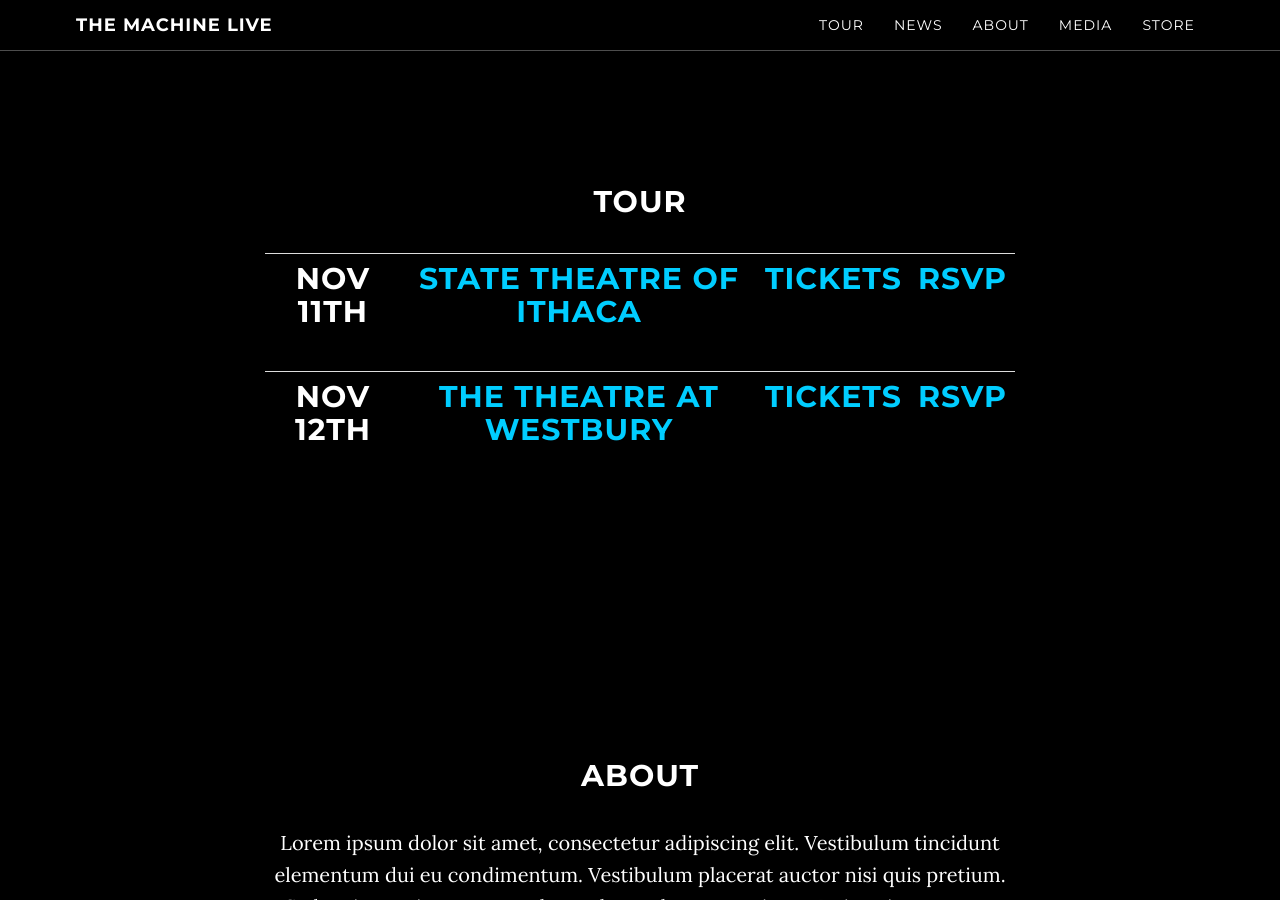
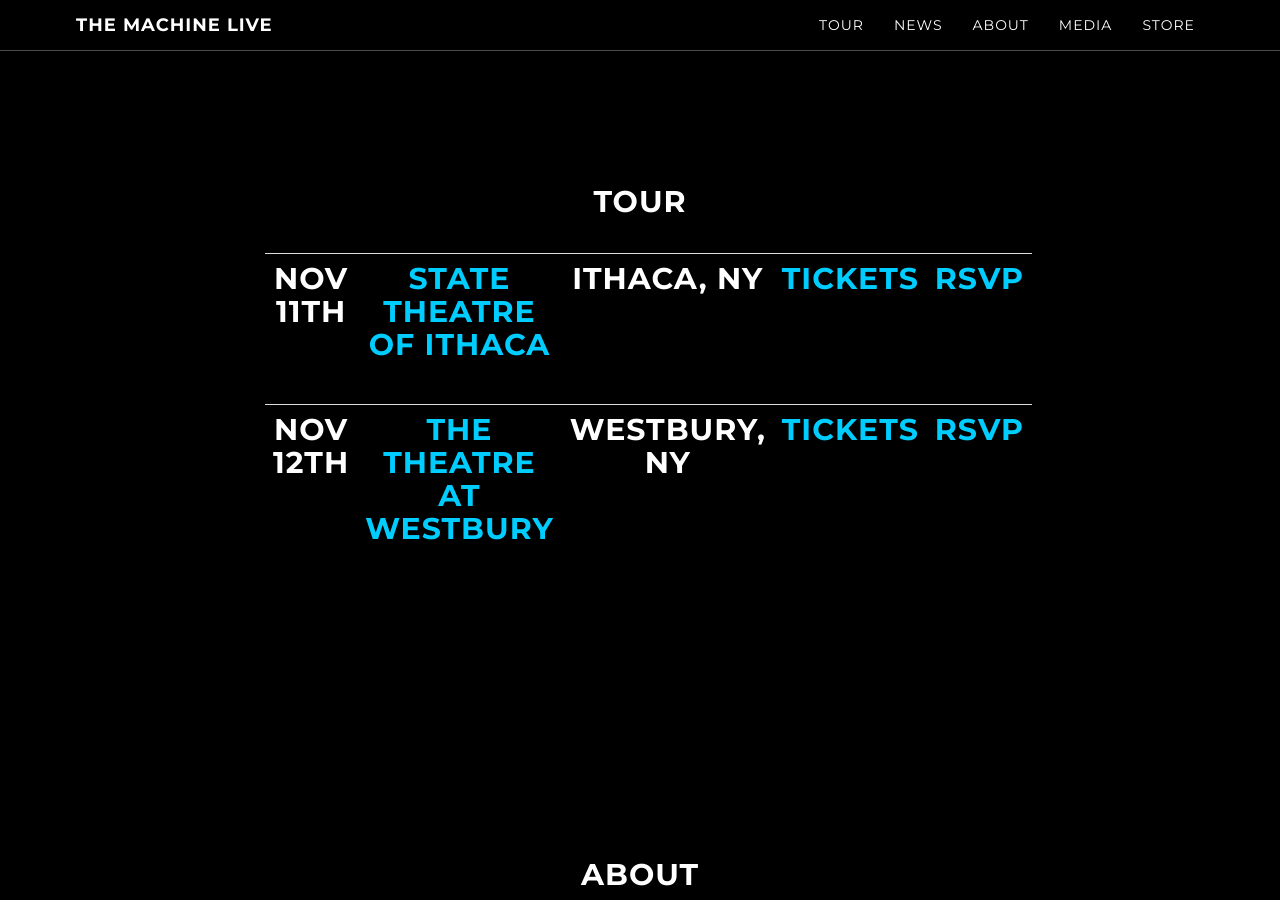
Before and after one commit to machineweb/machineweb.github.io, a Jekyll site: the page built from index.html, in a window 1280 px wide and 900 px high, scrolled down 965 px. Built offline with Jekyll 4.4.1, drawn with Linux system fonts in a browser that asks for light colours; comment, search, counter and statistics services are not loaded.

Commit message:
tour table update

```diff
--- a/404.html
+++ b/404.html
@@ -1,4 +1,4 @@
 ---
 layout: error
-title: 404 - File Not Found
+title: 404 - Page Not Found
 ---
--- a/_data/tour.yml
+++ b/_data/tour.yml
@@ -1,11 +1,13 @@
   - date: "Nov 11th"
     venue: "State Theatre of Ithaca"
     venue-url: "http://statetheatreofithaca.frontgatetickets.com/event/5xtyh33sed49ty4q?__utma=261287375.363302258.1467396788.1467396788.1467396788.1&__utmb=261287375.2.10.1467396788&__utmc=261287375&__utmx=-&__utmz=261287375.1467396788.1.1.utmcsr=google|utmccn=(organic)|utmcmd=organic|utmctr=(not%20provided)&__utmv=-&__utmk=129955855"
+    location: "Ithaca, NY"
     tickets-url: "https://statetheatreofithaca.frontgatetickets.com/event/5xtyh33sed49ty4q?__utma=261287375.363302258.1467396788.1467396788.1467396788.1&__utmb=261287375.2.10.1467396788&__utmc=261287375&__utmx=-&__utmz=261287375.1467396788.1.1.utmcsr=google|utmccn=(organic)|utmcmd=organic|utmctr=(not%20provided)&__utmv=-&__utmk=129955855"
     rsvp-url: "https://www.facebook.com/events/799770016790456/"
 
   - date: "Nov 12th"
     venue: "The Theatre at Westbury"
     venue-url: "http://concerts.livenation.com/event/0000510AD22344BD?_ga=1.254518728.1763300478.1474563014"
+    location: "Westbury, NY"
     tickets-url: "http://concerts.livenation.com/event/0000510AD22344BD?_ga=1.254518728.1763300478.1474563014"
     rsvp-url: "https://www.facebook.com/events/1660149577633241/"
--- a/_includes/tour.html
+++ b/_includes/tour.html
@@ -6,7 +6,7 @@
             {{ page.content | markdownify }}
 
                 <table class="table">
-
+                    <div class="container" >
                     {% for event in site.data.tour %}
                     {% assign loopindex = forloop.index | modulo: 2 %}
                     {% capture class %}
@@ -20,6 +20,7 @@
                         <td>
                             <h2><a href="{{ event.venue-url }}">{{ event.venue }}</a></h2>
                         </td>
+                        <td><h2>{{ event.location }}</h2></td>
                         <td>
                             <h2><a href="{{ event.tickets-url }}">Tickets</a></h2>
                         </td>
@@ -28,7 +29,7 @@
                         </td>
                     </tr>
                     {% endfor %}
-
+                    </div>
                 </table>
         </div>
     </div>
```
